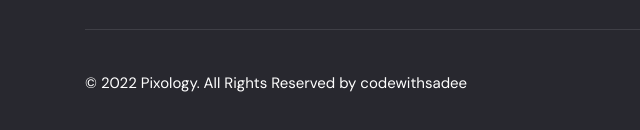
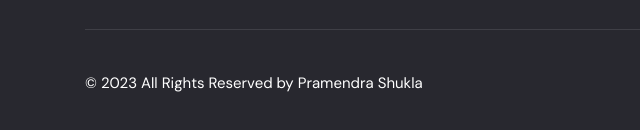
Before and after one commit to PramendraShukla1/Pixology, a plain HTML site: page index.html in a window 1280 px wide. Shown: the part 6114-6244 px from the top of the page, 0-640 px from the left. Drawn offline with nearby package versions, Linux system fonts and the light colour scheme.

Commit message:
Update index.html

```diff
--- a/index.html
+++ b/index.html
@@ -931,7 +931,7 @@
       <div class="footer-bottom">
 
         <p class="copyright">
-          &copy; 2022 Pixology. All Rights Reserved by codewithsadee
+          &copy; 2023 All Rights Reserved by Pramendra Shukla
         </p>
 
         <ul class="footer-bottom-list">
```
